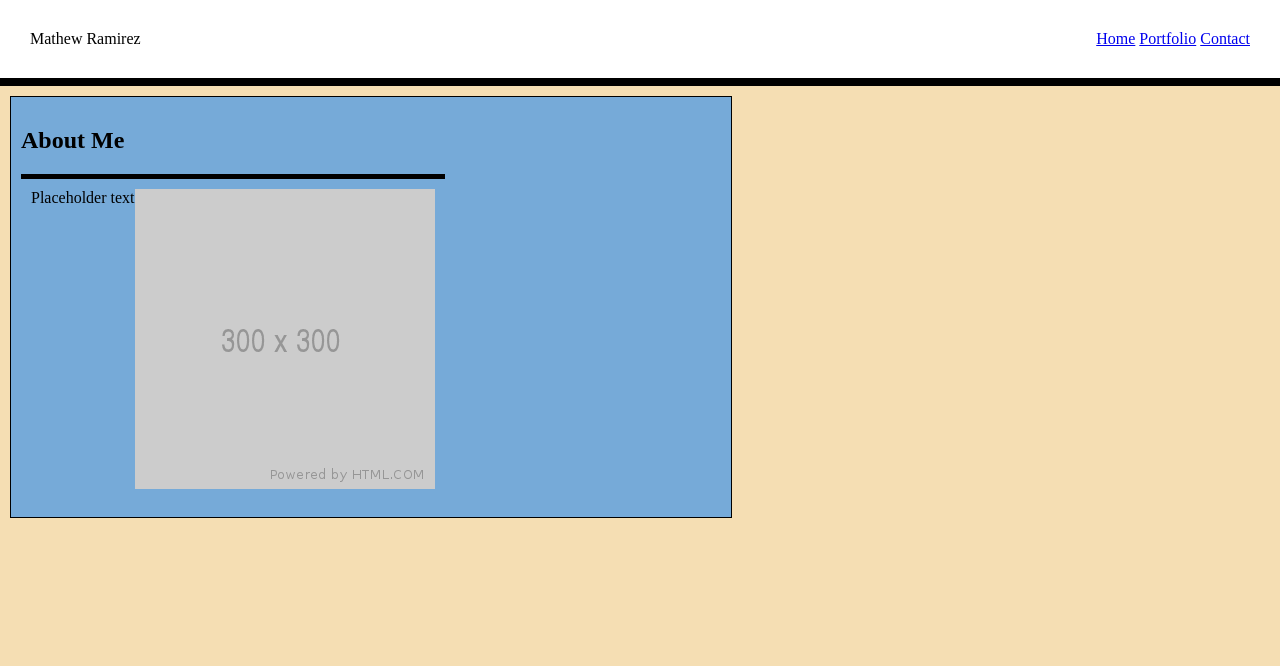
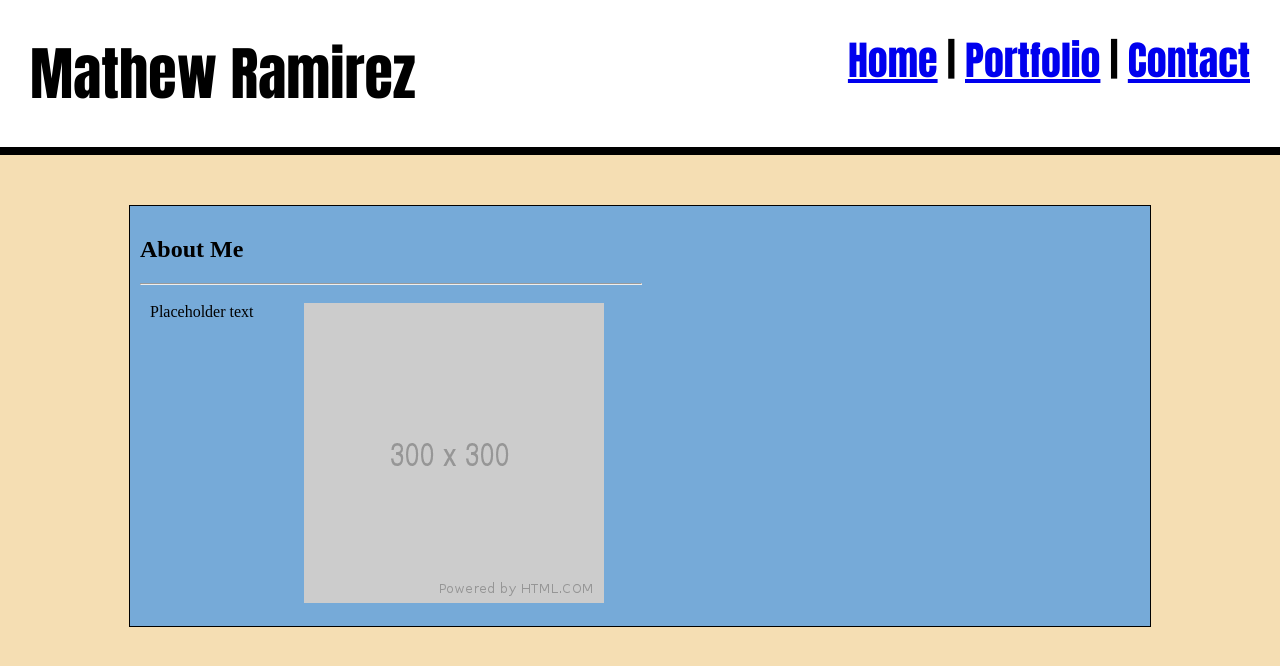
Before and after one commit to Rampirez/Basic-Portfolio, a plain HTML site: page index.html in a window 1280 px wide. Drawn offline with Linux system fonts and the light colour scheme.

Commit message:
made more improvements to the css file

```diff
--- a/assets/css/style.css
+++ b/assets/css/style.css
@@ -10,22 +10,43 @@
       padding: 0;
   }
 
+  header {
+    font-family: Impact, Haettenschweiler, 'Arial Narrow Bold', sans-serif;
+    font-size: 58px;
+  }
+
+  aside, .nav {
+    float: right;
+  }
+
+  hr {
+    width: 50%;
+    color: black;
+    margin-left: 0;
+  }
+
   aside {
-    float: right;
+    margin-left: 50px;
+  }
+
+  nav {
+    font-size: 40px;
   }
 
   main {
     float: left;
     padding: 10px;
-    border-top: 5px solid rgb(0, 0, 0);
   }
 
     .aboutMe {
     background-color: rgb(118, 170, 216);
-    width: 700px;
+    width: 1000px;
     height: 400px;
     padding: 10px;
     border: 1px solid rgb(0, 0, 0);
+    margin-top: 50px;
+    margin-left: auto;
+    margin-right: auto;
 
   }
 
@@ -36,9 +57,11 @@
     border-bottom: 8px solid black;
   }
 
-  .center {
-    margin-left: auto;
-    margin-right: auto;
-    width: 100%;
-    padding: 10px;
+  .profileImage {
+    float: right;
   }
+
+  .verticalLine {
+    border-left: 4px solid green;
+    height: 7px;
+  }
--- a/index.html
+++ b/index.html
@@ -13,24 +13,28 @@
     <div class="topOfPage">
     <header>Mathew Ramirez<aside>
             <nav>
-                <a href="index.html">Home</a>
-                <a href="portfolio.html">Portfolio</a>
+                <a href="index.html">Home</a> |
+                <a href="portfolio.html">Portfolio</a> |
                 <a href="contact.html">Contact</a>
             </nav>
+
         </aside>
     </header>
     </div>
 
-    <div class="center">
+
     <div class= "aboutMe">
         <h2>About Me</h2>
 
+        <hr>
+
         <main>Placeholder text
+            <div class="profileImage">
             <aside>
                 <img src="assets/images/300.png">
             </aside>
+            </div>
         </main>
-    </div>
     </div>
 
 </body>
```
